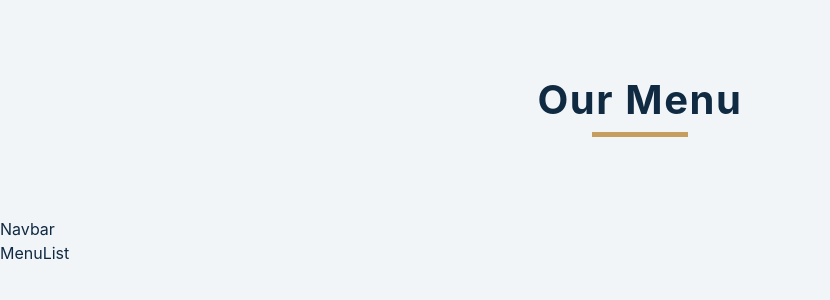
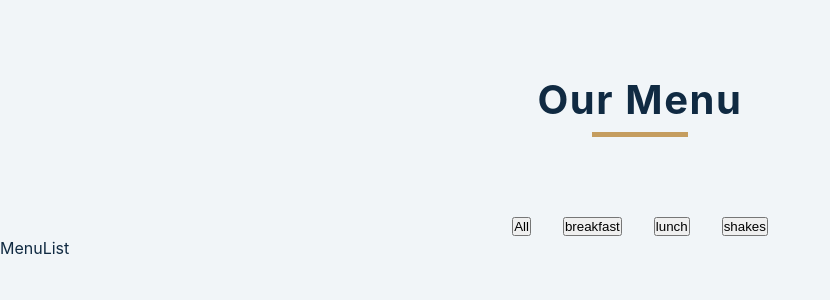
Before and after one commit to waleedlugod/menu, a React (Create React App) app: page / in a window 1280 px wide. Shown: the top 300 px of the page, without its empty margins (0-830 px from the left). Built offline with nearby package versions, Linux system fonts and the light colour scheme.

Commit message:
added navbar

```diff
--- a/src/components/Menu.js
+++ b/src/components/Menu.js
@@ -5,9 +5,10 @@ import menuData from "../data/data";
 
 function Menu() {
 	const [menu, setMeny] = useState(menuData);
+	const categories = [...new Set(menu.map((item) => item.category))];
 	return (
 		<>
-			<Navbar />
+			<Navbar categories={categories} />
 			<MenuList />
 		</>
 	);
--- a/src/components/Navbar.js
+++ b/src/components/Navbar.js
@@ -1,7 +1,14 @@
-import React from "react";
+import React, { useEffect } from "react";
 
-function Navbar() {
-	return <div>Navbar</div>;
+function Navbar({ categories }) {
+	const cats = ["All", ...categories];
+	return (
+		<div className="navbar">
+			{["All", ...categories].map((item) => {
+				return <button key={item}>{item}</button>;
+			})}
+		</div>
+	);
 }
 
 export default Navbar;
--- a/src/index.css
+++ b/src/index.css
@@ -128,6 +128,11 @@ p {
 	flex-direction: column;
 	align-items: center;
 }
+.navbar {
+	display: flex;
+	justify-content: center;
+	gap: 2rem;
+}
 .underline {
 	width: 6rem;
 	height: 0.3rem;
```
